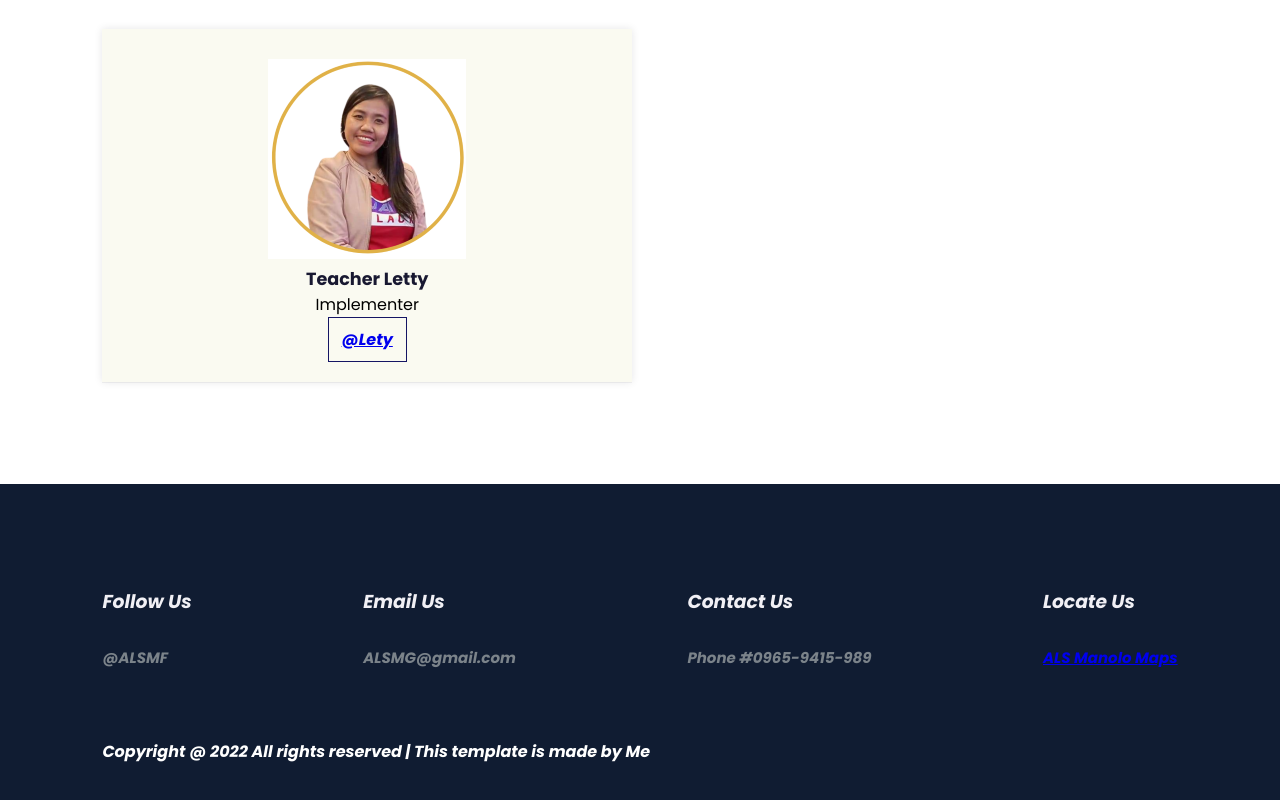
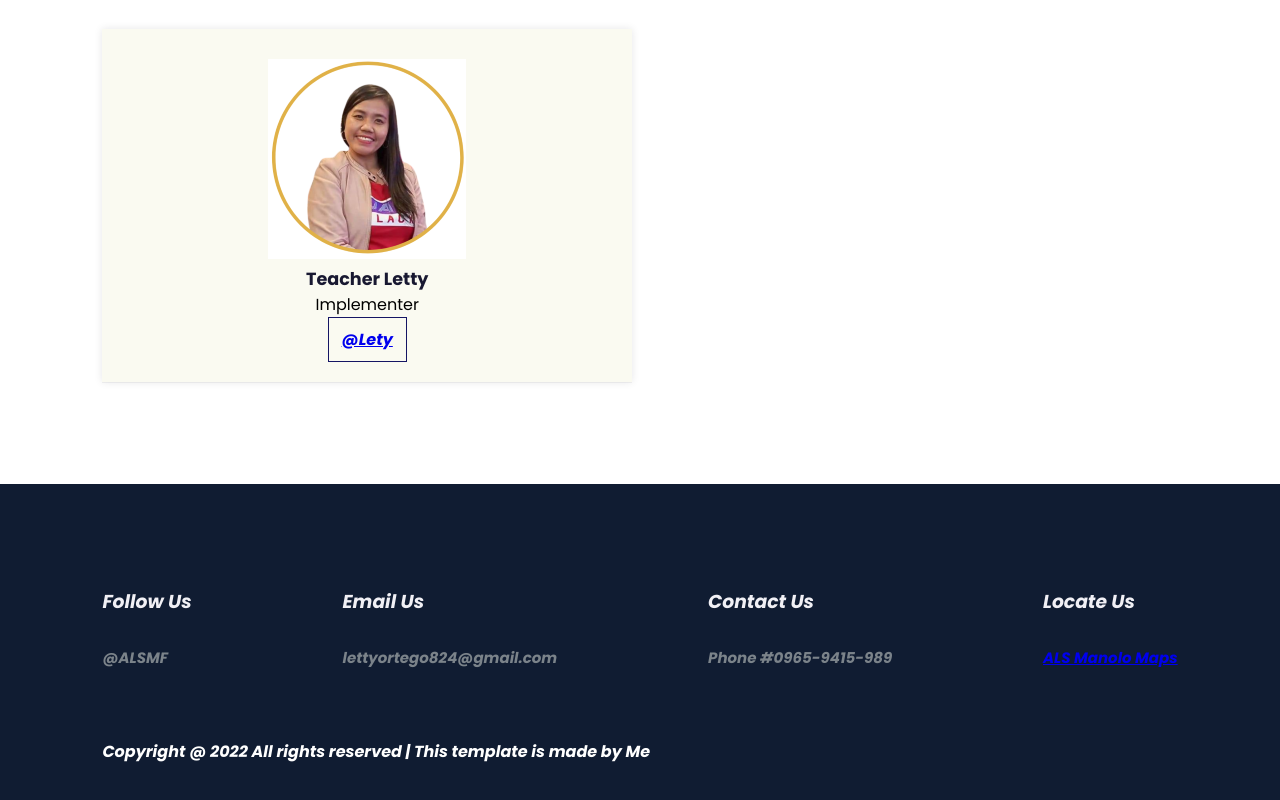
Before and after one commit to lettyortego/ALSManolo2, a plain HTML site: page contact.html in a window 1280 px wide. Shown: the part 1399-2199 px from the top of the page. Drawn offline with nearby package versions, Linux system fonts and the light colour scheme.

Commit message:
Update contact.html

```diff
--- a/contact.html
+++ b/contact.html
@@ -100,7 +100,7 @@
 
 		<div class="footer-col">
 			<h3>Email Us</h3>
-			<li>ALSMG@gmail.com</li>
+			<li>lettyortego824@gmail.com</li>
 		</div>
 
 		<div class="footer-col">
```
